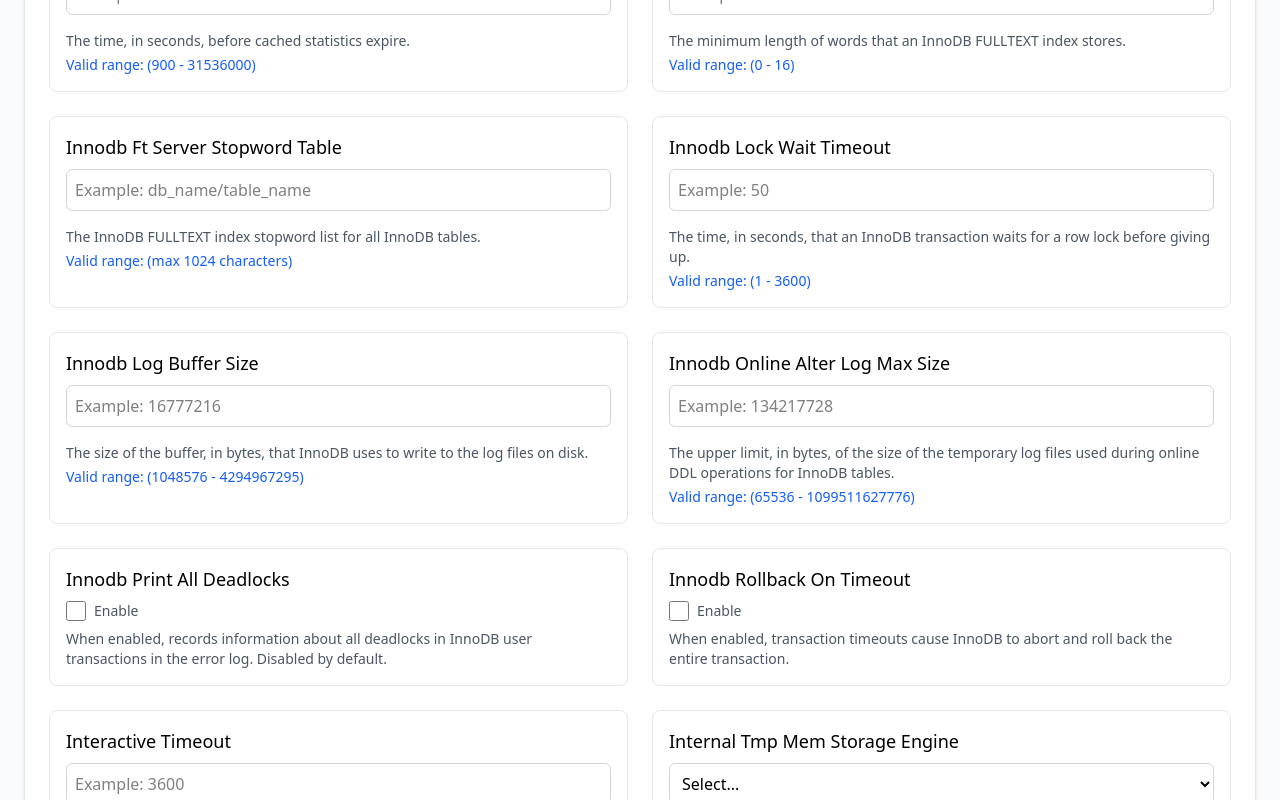
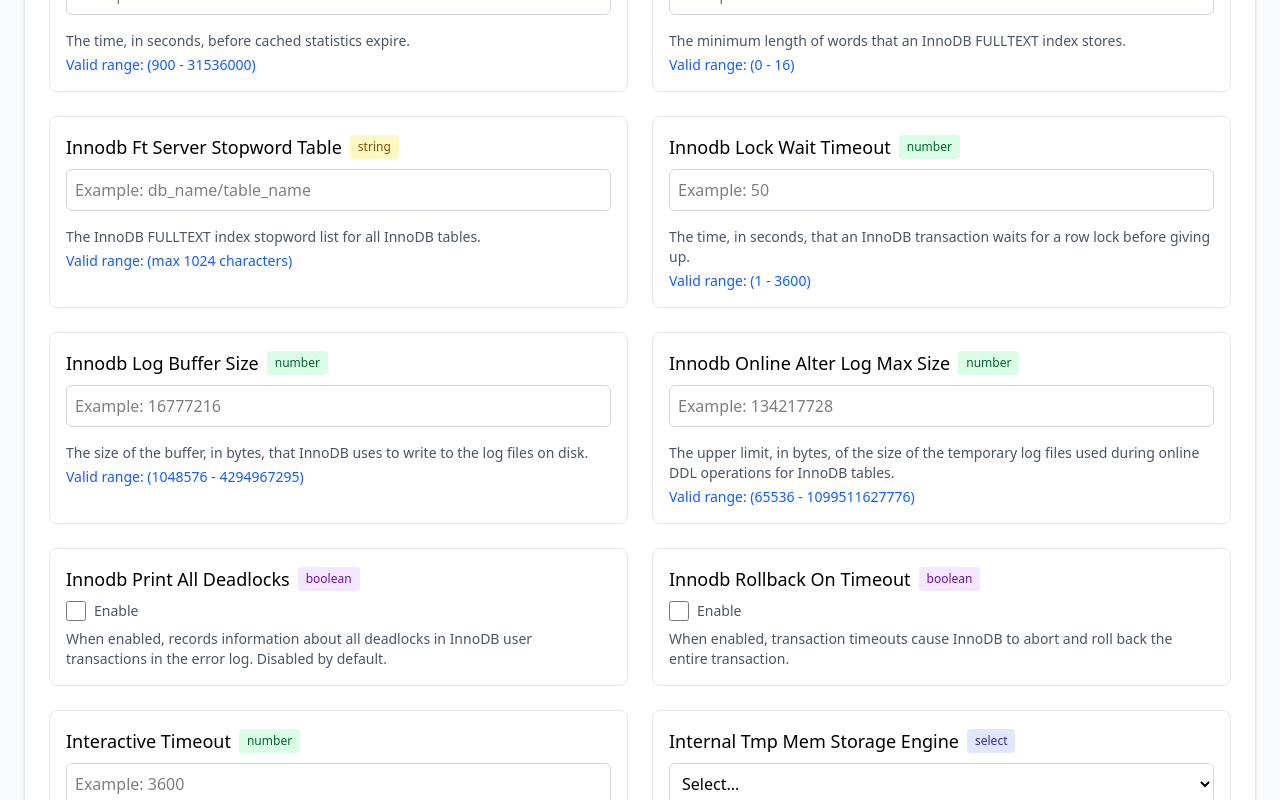
Before and after one commit to DO-Solutions/do-db-config-ui, a React (Vite) app: page / in a window 1280 px wide. Shown: the part 1120-1920 px from the top of the page. Built offline with nearby package versions, Linux system fonts and the light colour scheme.

Commit message:
Add type badges to ConfigField component for better field type visibility

```diff
--- a/src/components/ConfigField.tsx
+++ b/src/components/ConfigField.tsx
@@ -30,9 +30,33 @@ const ConfigField = ({ name, field, onChange, value }: ConfigFieldProps) => {
   return (
     <div className="p-4 bg-white rounded-lg border border-gray-200">
       <div className="space-y-2">
-        <label className="block font-medium text-lg text-black" htmlFor={name}>
-          {name.replace(/_/g, ' ').replace(/\b\w/g, l => l.toUpperCase())}
-        </label>
+        <div className="flex items-center space-x-2">
+          <label className="block font-medium text-lg text-black" htmlFor={name}>
+            {name.replace(/_/g, ' ').replace(/\b\w/g, l => l.toUpperCase())}
+          </label>
+
+          {/* Type badge */}
+          <div className="inline-flex items-center">
+            {field.type === 'boolean' && (
+              <span className="px-2 py-1 text-xs rounded bg-purple-100 text-purple-800 font-medium">boolean</span>
+            )}
+            {field.type === 'integer' && (
+              <span className="px-2 py-1 text-xs rounded bg-blue-100 text-blue-800 font-medium">integer</span>
+            )}
+            {field.type === 'number' && (
+              <span className="px-2 py-1 text-xs rounded bg-green-100 text-green-800 font-medium">number</span>
+            )}
+            {(field.type === 'string' || field.type === 'text') && (
+              <span className="px-2 py-1 text-xs rounded bg-yellow-100 text-yellow-800 font-medium">string</span>
+            )}
+            {field.type === 'select' && (
+              <span className="px-2 py-1 text-xs rounded bg-indigo-100 text-indigo-800 font-medium">select</span>
+            )}
+            {field.type === 'checkbox' && (
+              <span className="px-2 py-1 text-xs rounded bg-purple-100 text-purple-800 font-medium">boolean</span>
+            )}
+          </div>
+        </div>
 
         {field.type === 'select' ? (
           <select
```
